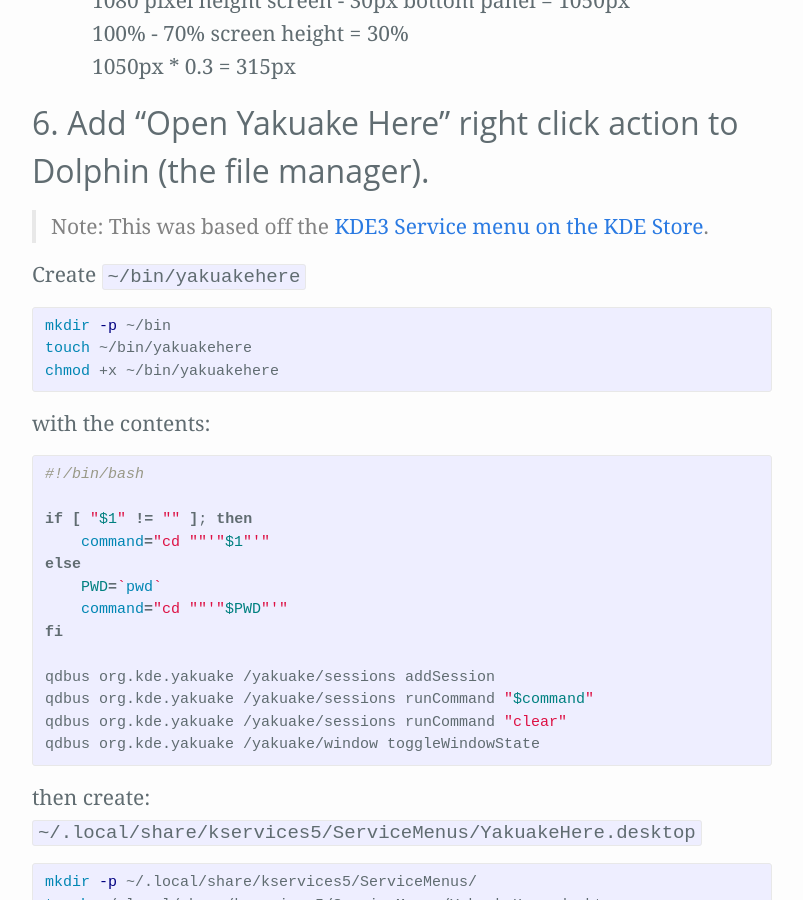
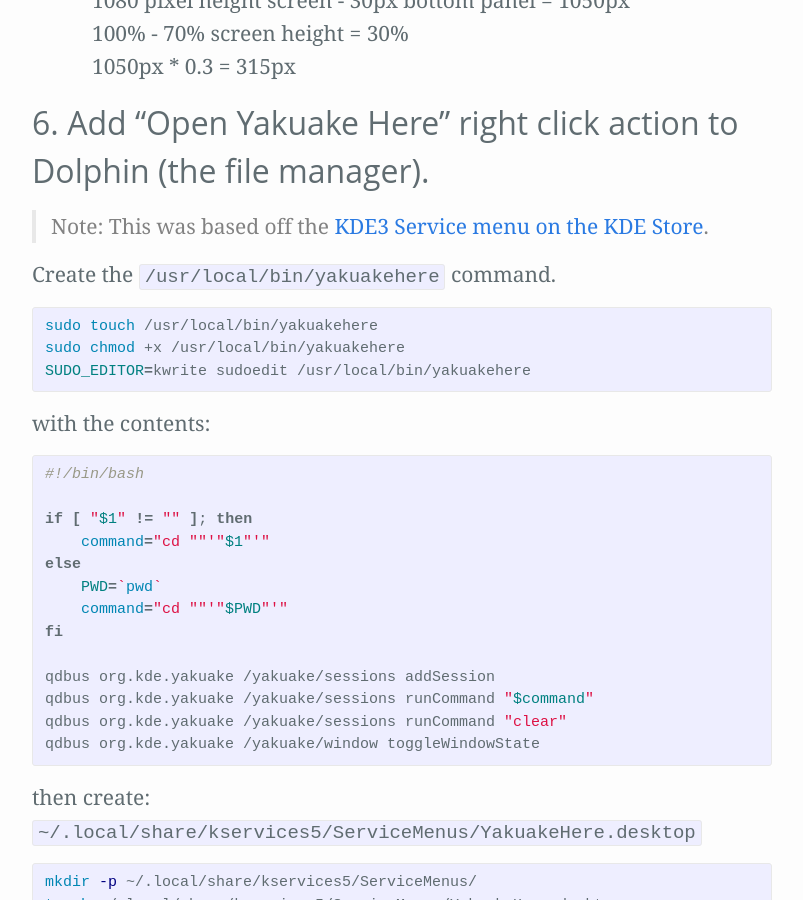
Before and after one commit to Zren/zren.github.io, a Jekyll site: the page built from kde_yakuake.md, in a window 1280 px wide and 900 px high, scrolled down 2727 px. Shown: the whole window, without its empty margins (238-1041 px from the left). Built offline with Jekyll 4.4.1, drawn with Linux system fonts in a browser that asks for light colours.

Commit message:
Move ~/bin/yakuakehere to /usr/local/bin/yakuakehere

```diff
--- a/kde_yakuake.md
+++ b/kde_yakuake.md
@@ -78,12 +78,12 @@
 
 > Note: This was based off the [KDE3 Service menu on the KDE Store](https://store.kde.org/p/998412/).
 
-Create `~/bin/yakuakehere`
+Create the `/usr/local/bin/yakuakehere` command.
 
 {% highlight bash %}
-mkdir -p ~/bin
-touch ~/bin/yakuakehere
-chmod +x ~/bin/yakuakehere
+sudo touch /usr/local/bin/yakuakehere
+sudo chmod +x /usr/local/bin/yakuakehere
+SUDO_EDITOR=kwrite sudoedit /usr/local/bin/yakuakehere
 {% endhighlight %}
 
 with the contents:
```
